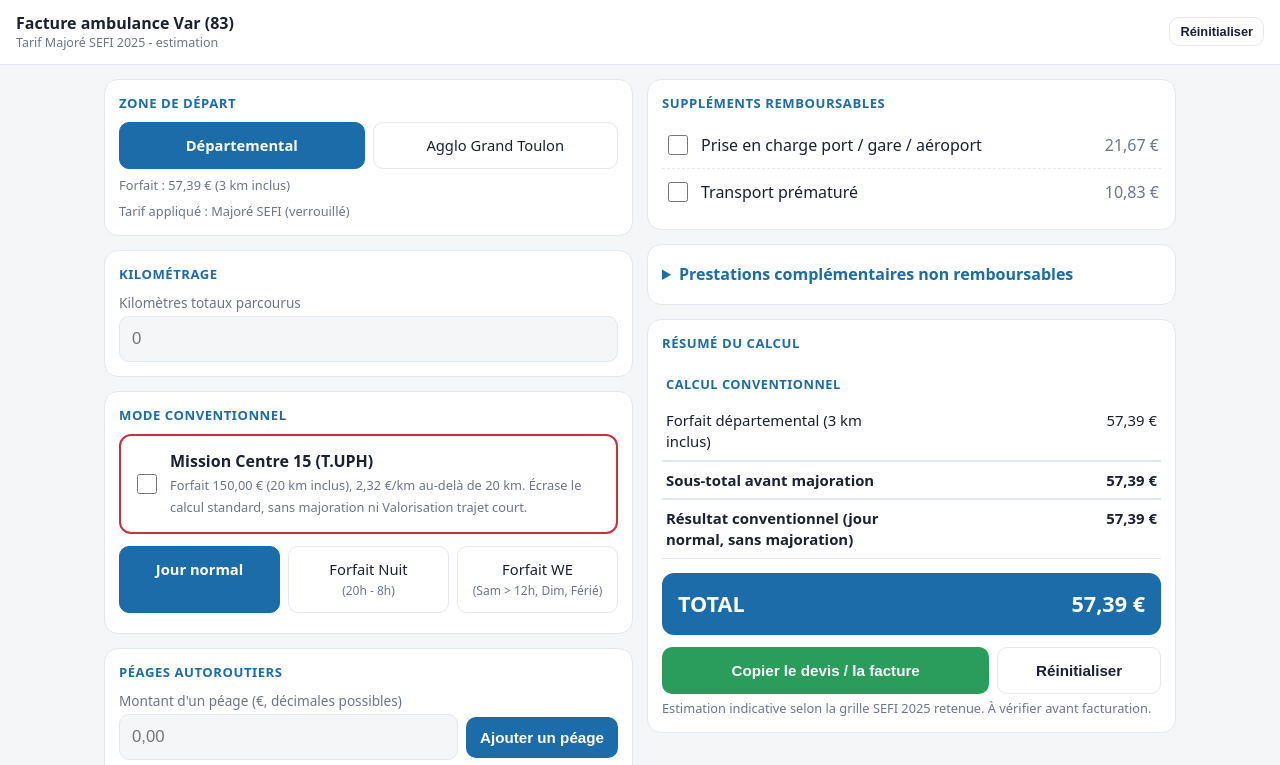
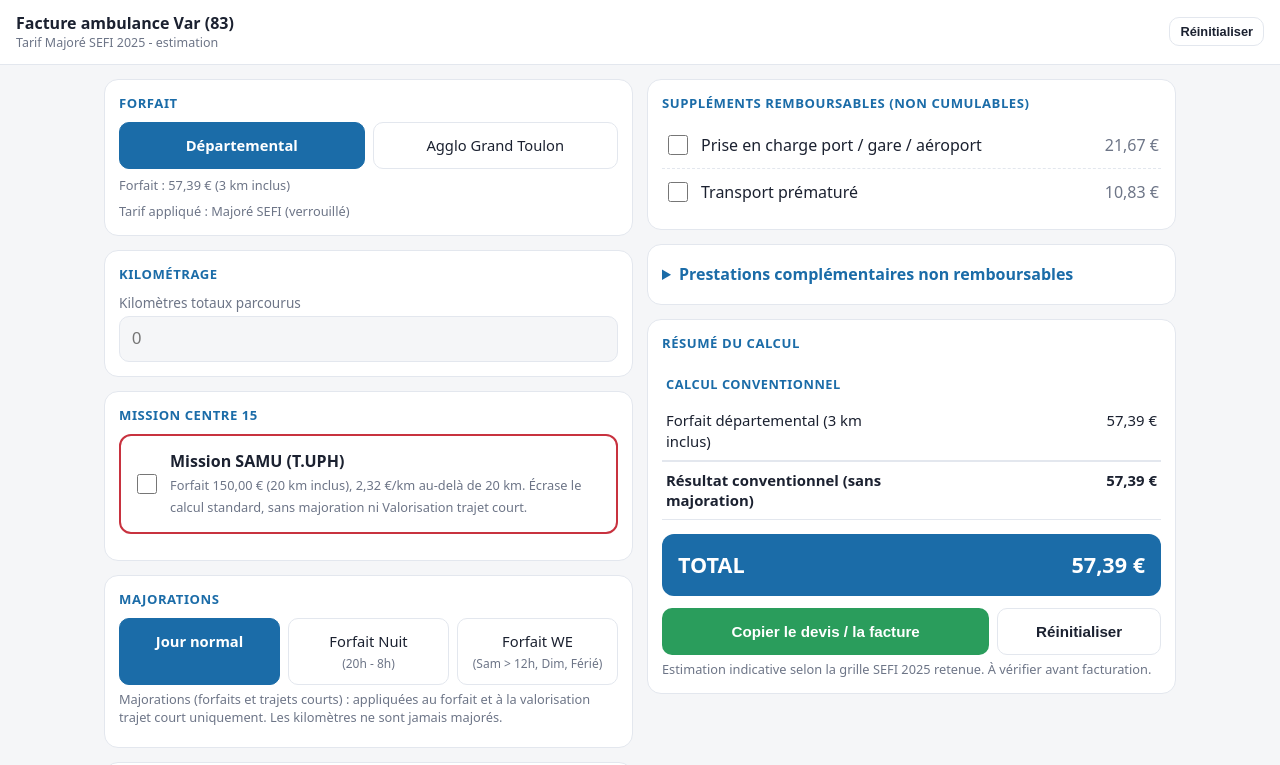
Before and after one commit to comifo-media/ambulance-var, a plain HTML site: page index.html in a window 1280 px wide. Both pictures are taken after a click on the button "Copier le devis / la facture". Shown: the top 765 px of the page. Drawn offline with Linux system fonts and the light colour scheme.

Commit message:
Libellés (Forfait, MISSION SAMU, MAJORATIONS) et majoration sur forfait + VTC uniquement, km non majorés

```diff
--- a/index.html
+++ b/index.html
@@ -50,6 +50,7 @@ input[type=number]{width:100%;padding:12px;font-size:1.05rem;border:1px solid va
 .btn.ghost{background:transparent;color:var(--txt);border:1px solid var(--line)}
 .btn.ok{background:var(--ok)}
 .btn.small{padding:6px 10px;font-size:.8rem}
+.tickets small{color:var(--muted);font-weight:400;font-size:.75rem}
 .tickets{list-style:none;margin:8px 0 0;padding:0}
 .tickets li{display:flex;justify-content:space-between;align-items:center;padding:6px 0;border-bottom:1px dashed var(--line);font-variant-numeric:tabular-nums}
 .counter{display:flex;align-items:center;gap:10px}
@@ -80,7 +81,7 @@ tr.sub td{font-weight:600;border-top:2px solid var(--line)}
 <div class="wrap">
   <div>
     <section class="card">
-      <h2>Zone de départ</h2>
+      <h2>Forfait</h2>
       <div class="seg">
         <label><input type="radio" name="zone" value="dep" checked>Départemental</label>
         <label><input type="radio" name="zone" value="toulon">Agglo Grand Toulon</label>
@@ -98,15 +99,20 @@ tr.sub td{font-weight:600;border-top:2px solid var(--line)}
     </section>
 
     <section class="card" style="margin-top:14px">
-      <h2>Mode conventionnel</h2>
+      <h2>MISSION CENTRE 15</h2>
       <div class="c15box">
-        <label class="check"><input type="checkbox" id="c15"><span><strong>Mission Centre 15 (T.UPH)</strong><br><span class="note" style="margin:0">Forfait 150,00 € (20 km inclus), 2,32 €/km au-delà de 20 km. Écrase le calcul standard, sans majoration ni Valorisation trajet court.</span></span></label>
+        <label class="check"><input type="checkbox" id="c15"><span><strong>Mission SAMU (T.UPH)</strong><br><span class="note" style="margin:0">Forfait 150,00 € (20 km inclus), 2,32 €/km au-delà de 20 km. Écrase le calcul standard, sans majoration ni Valorisation trajet court.</span></span></label>
       </div>
+    </section>
+
+    <section class="card" style="margin-top:14px">
+      <h2>MAJORATIONS</h2>
       <div class="seg three" id="periodSeg">
         <label><input type="radio" name="period" value="normal" checked>Jour normal</label>
         <label><input type="radio" name="period" value="nuit">Forfait Nuit<br><small>(20h - 8h)</small></label>
         <label><input type="radio" name="period" value="we">Forfait WE<br><small>(Sam > 12h, Dim, Férié)</small></label>
       </div>
+      <div class="note">Majorations (forfaits et trajets courts) : appliquées au forfait et à la valorisation trajet court uniquement. Les kilomètres ne sont jamais majorés.</div>
       <div class="note" id="periodNote"></div>
     </section>
 
@@ -127,7 +133,7 @@ tr.sub td{font-weight:600;border-top:2px solid var(--line)}
 
   <div>
     <section class="card">
-      <h2>Suppléments remboursables</h2>
+      <h2>Suppléments remboursables (non cumulables)</h2>
       <label class="check"><input type="checkbox" id="sPort"> Prise en charge port / gare / aéroport <span class="p">21,67 €</span></label>
       <label class="check"><input type="checkbox" id="sPrem"> Transport prématuré <span class="p">10,83 €</span></label>
     </section>
@@ -212,34 +218,34 @@ tr.sub td{font-weight:600;border-top:2px solid var(--line)}
     if (c15) {
       var kmSup = Math.max(0, km - UPH.incl);
       var kmAmt = r2(kmSup * UPH.km);
-      conv.push(['Forfait Centre 15 / T.UPH (20 km inclus)', UPH.forfait]);
+      conv.push(['Forfait SAMU / T.UPH (20 km inclus)', UPH.forfait]);
       if (kmSup > 0) conv.push(['Km au-delà de 20 km (' + fkm(kmSup) + ' x 2,32 €)', kmAmt]);
       convTotal = r2(UPH.forfait + kmAmt);
       conv.push(['Résultat conventionnel', convTotal, 'sub']);
-      sections.push({ title: 'Mission Centre 15 (T.UPH)', rows: conv });
+      sections.push({ title: 'Mission SAMU (T.UPH)', rows: conv });
     } else {
       var base = FORFAIT[zone];
       var kmF = Math.max(0, km - 3);
       var kmAmt2 = r2(kmF * KM);
       var v = vtc(km);
-      var sub = r2(base + kmAmt2 + v.amt);
+      var baseM = r2(base + v.amt);
       var coef = period === 'nuit' ? 1.75 : (period === 'we' ? 1.5 : 1);
-      var resu = r2(sub * coef);
+      var baseMajore = r2(baseM * coef);
+      convTotal = r2(baseMajore + kmAmt2);
       conv.push(['Forfait ' + (zone === 'dep' ? 'départemental' : 'agglomération Grand Toulon') + ' (3 km inclus)', base]);
-      if (kmF > 0) conv.push(['Km facturés (' + fkm(kmF) + ' x 2,44 €)', kmAmt2]);
-      if (v.amt > 0) conv.push(['Valorisation trajet court (tranche ' + v.label + ') : ' + fmtNum(v.amt) + ' €', v.amt, 'vtc']);
-      conv.push(['Sous-total avant majoration', sub, 'sub']);
+      if (v.amt > 0) conv.push(['Valorisation trajet court (tranche ' + v.label + ') : ' + v.amt.toFixed(2) + ' €', v.amt, 'vtc']);
       if (coef > 1) {
-        var lab = period === 'nuit' ? 'Majoration nuit (+75 %)' : 'Majoration samedi apm / dimanche / férié (+50 %)';
-        conv.push([lab, r2(resu - sub)]);
-        conv.push(['Résultat conventionnel', resu, 'sub']);
-      } else {
-        conv.push(['Résultat conventionnel (jour normal, sans majoration)', resu, 'sub']);
+        conv.push(['Sous-total forfait + VTC avant majoration', baseM, 'sub']);
+        var lab = period === 'nuit' ? 'Majoration nuit (+75 %) sur forfait + VTC' : 'Majoration samedi apm / dimanche / férié (+50 %) sur forfait + VTC';
+        conv.push([lab, r2(baseMajore - baseM)]);
+        conv.push(['Forfait + VTC majorés', baseMajore, 'sub']);
       }
-      convTotal = resu;
+      if (kmF > 0) conv.push(['Km facturés non majorés (' + fkm(kmF) + ' x 2,44 €)', kmAmt2]);
+      conv.push(['Résultat conventionnel' + (coef > 1 ? '' : ' (sans majoration)'), convTotal, 'sub']);
       sections.push({ title: 'Calcul conventionnel', rows: conv });
     }
 
+    var peage = r2(state.tickets.reduce(function (a, b) { return a + b; }, 0));
     var peRows = [];
     state.tickets.forEach(function (amt, i) { peRows.push(['Péage ' + (i + 1), amt]); });
     sections.push({ title: 'Péages', rows: peRows });
@@ -247,7 +253,7 @@ tr.sub td{font-weight:600;border-top:2px solid var(--line)}
     var remb = [];
     if ($('sPort').checked) remb.push(['Prise en charge port / gare / aéroport', 21.67]);
     if ($('sPrem').checked) remb.push(['Transport prématuré', 10.83]);
-    sections.push({ title: 'Suppléments remboursables', rows: remb });
+    sections.push({ title: 'Suppléments remboursables (non cumulables)', rows: remb });
 
     var non = [];
     if (state.wait > 0) non.push(['Attente > 15 min (' + state.wait + ' x 30 min)', r2(state.wait * WAIT)]);
@@ -284,7 +290,7 @@ tr.sub td{font-weight:600;border-top:2px solid var(--line)}
     t += 'Date : ' + new Date().toLocaleString('fr-FR') + '\n';
     t += 'Tarif : Majoré SEFI 2025\n';
     t += 'Zone : ' + (d.zone === 'dep' ? 'Départemental' : 'Agglo Grand Toulon') + '\n';
-    t += 'Mode : ' + (d.c15 ? 'Mission Centre 15 (T.UPH)' : 'Conventionnel') + '\n';
+    t += 'Mode : ' + (d.c15 ? 'Mission SAMU (T.UPH)' : 'Conventionnel') + '\n';
     t += 'Kilométrage total : ' + fkm(d.km) + ' km\n';
     d.sections.forEach(function (s) {
       if (!s.rows.length) return;
@@ -309,7 +315,7 @@ tr.sub td{font-weight:600;border-top:2px solid var(--line)}
   function render() {
     var c15 = $('c15').checked;
     document.querySelectorAll('input[name=period]').forEach(function (r) { r.disabled = c15; });
-    $('periodNote').textContent = c15 ? 'Désactivé en mode Centre 15 : aucune majoration horaire ou calendaire.' : '';
+    $('periodNote').textContent = c15 ? 'Désactivé en mode Mission SAMU : aucune majoration horaire ou calendaire.' : '';
     $('forfaitInfo').textContent = 'Forfait : ' + fmt(FORFAIT[document.querySelector('input[name=zone]:checked').value]) + ' (3 km inclus)';
     $('waitN').textContent = state.wait;
     $('bagsN').textContent = state.bags;
```
